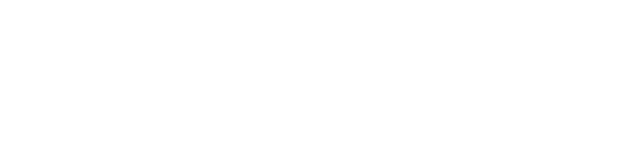
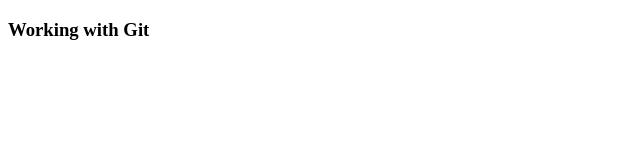
Before and after one commit to gandrica/travail, a plain HTML site: page index.html in a window 1280 px wide. Shown: the whole page, without its empty margins (0-640 px from the left). Drawn offline with Linux system fonts and the light colour scheme.

```diff
--- a/index.html
+++ b/index.html
@@ -6,6 +6,7 @@
     <title>Javascript</title>
 </head>
 <body>
+    <h3>Working with Git</h3>
     <script src="script.js"></script>
 </body>
 </html>
```
